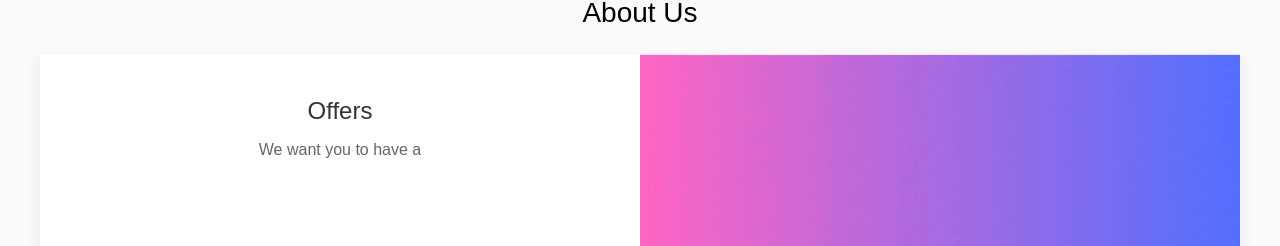
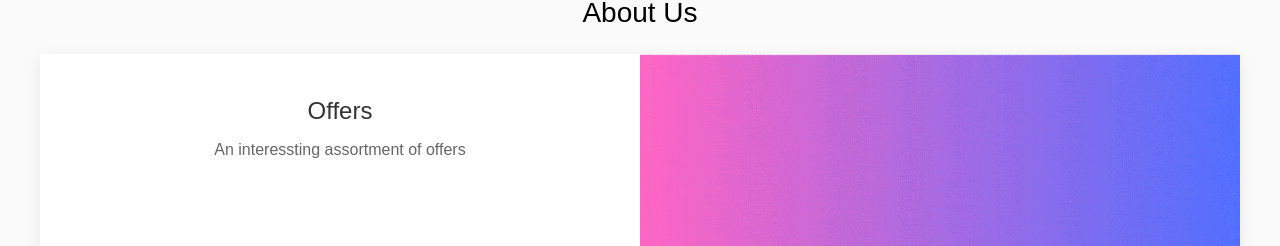
Before and after one commit to RCPRC/RCPRC.github.io, a plain HTML site: page index.html in a window 1280 px wide. Shown: the part 1678-1924 px from the top of the page. Drawn offline with nearby package versions, Linux system fonts and the light colour scheme.

Commit message:
Update index.html

```diff
--- a/index.html
+++ b/index.html
@@ -190,7 +190,7 @@
                         <div class="uk-card-body">
                             <h3 class="uk-card-title">Offers</h3>
                             <p>
-                               We want you to have a
+                               An interessting assortment of offers
                             </p>
                         </div>
                     </div>
```
